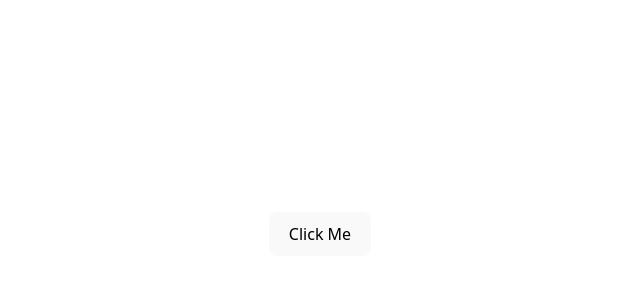
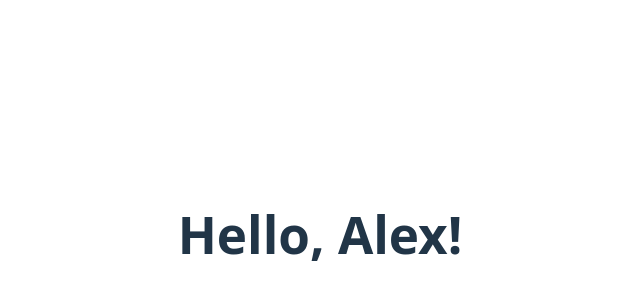
Before and after one commit to barondedios/appdev1, a React (Vite) app in the folder react-quickstart/: page / in a window 1280 px wide. Shown: the part 166-466 px from the top of the page, without its empty margins (320-960 px from the left). Built offline with nearby package versions, Linux system fonts and the light colour scheme.

Commit message:
Done sharing data between components

```diff
--- a/react-quickstart/src/App.jsx
+++ b/react-quickstart/src/App.jsx
@@ -3,13 +3,17 @@ import reactLogo from './assets/react.svg'
 import viteLogo from '/vite.svg'
 import './App.css'
 
+function Welcome({ name }) {
+  return <h1>Hello, {name}!</h1>;
+}
+
 function App() {
-  function handleClick() {
-    alert("Button clicked!");
-  }
+  const userName = "Alex";
 
   return (
-    <button onClick={handleClick}>Click Me</button>
+    <div>
+      <Welcome name={userName} />
+    </div>
   );
 }
 
```
